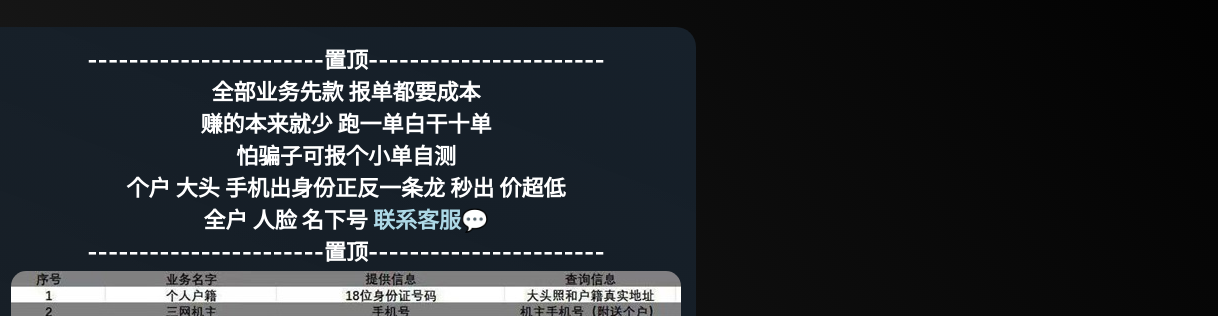
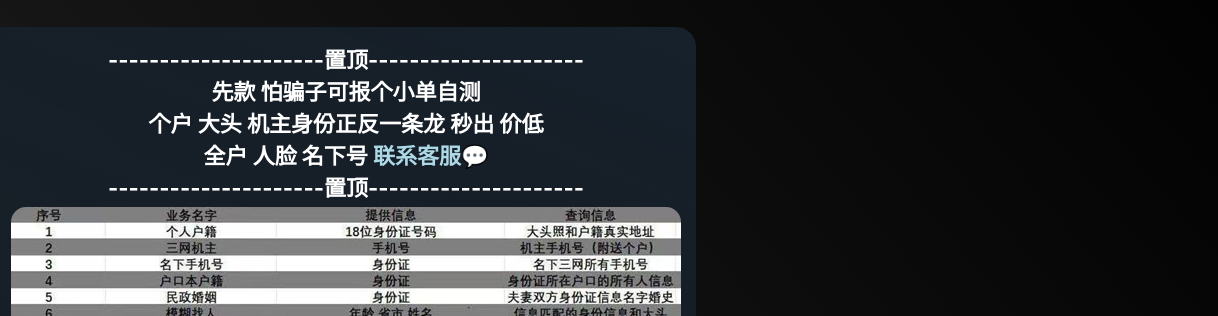
Before and after one commit to darkedge0/darkedge0.github.io, a plain HTML site: page index.html in a window 1280 px wide. Shown: the part 157-473 px from the top of the page, 62-1280 px from the left. Drawn offline with Linux system fonts and the light colour scheme.

Commit message:
Update index.html

```diff
--- a/index.html
+++ b/index.html
@@ -59,7 +59,7 @@
 		<br>联系方式不定时变动 保存此网页以获取最新联系方式
 		<br>
 <div style="text-align: right;">
-    <a href="http://wpa.qq.com/msgrd?v=3&uin=3807831923&site=qq&menu=yes" target="_blank" style="color: lightblue;" onclick="return confirm('无法跳转可手动复制链接信息添加');">联系客服💬</a>
+    <a href="http://wpa.qq.com/msgrd?v=3&uin=3774236634&site=qq&menu=yes" target="_blank" style="color: lightblue;" onclick="return confirm('无法跳转可手动复制链接信息添加');">联系客服💬</a>
 </div>
         </div>
       </div>
@@ -71,14 +71,12 @@
     <div class="chat-bubble">
       <img src="img/avater.jpg" alt="Avatar" class="avatar">
       <div class="container">
-        <div class="first-line" style="text-align: center;">-----------------------置顶-----------------------
-          <br>全部业务先款 报单都要成本
-		  <br>赚的本来就少 跑一单白干十单
-		  <br>怕骗子可报个小单自测
-		  <br>个户 大头 手机出身份正反一条龙 秒出 价超低
+        <div class="first-line" style="text-align: center;">---------------------置顶---------------------
+		  <br>先款 怕骗子可报个小单自测
+		  <br>个户 大头 机主身份正反一条龙 秒出 价低
 		  <br>全户 人脸 名下号
-              <a href="http://wpa.qq.com/msgrd?v=3&uin=3807831923&site=qq&menu=yes" target="_blank" style="color: lightblue;" onclick="return confirm('无法跳转可手动复制链接信息添加');">联系客服💬</a>
-          <br>-----------------------置顶-----------------------
+              <a href="http://wpa.qq.com/msgrd?v=3&uin=3774236634&site=qq&menu=yes" target="_blank" style="color: lightblue;" onclick="return confirm('无法跳转可手动复制链接信息添加');">联系客服💬</a>
+          <br>---------------------置顶---------------------
         </div>
         <img  src="img/a.jpg" class="chat-image">
       </div>
```
